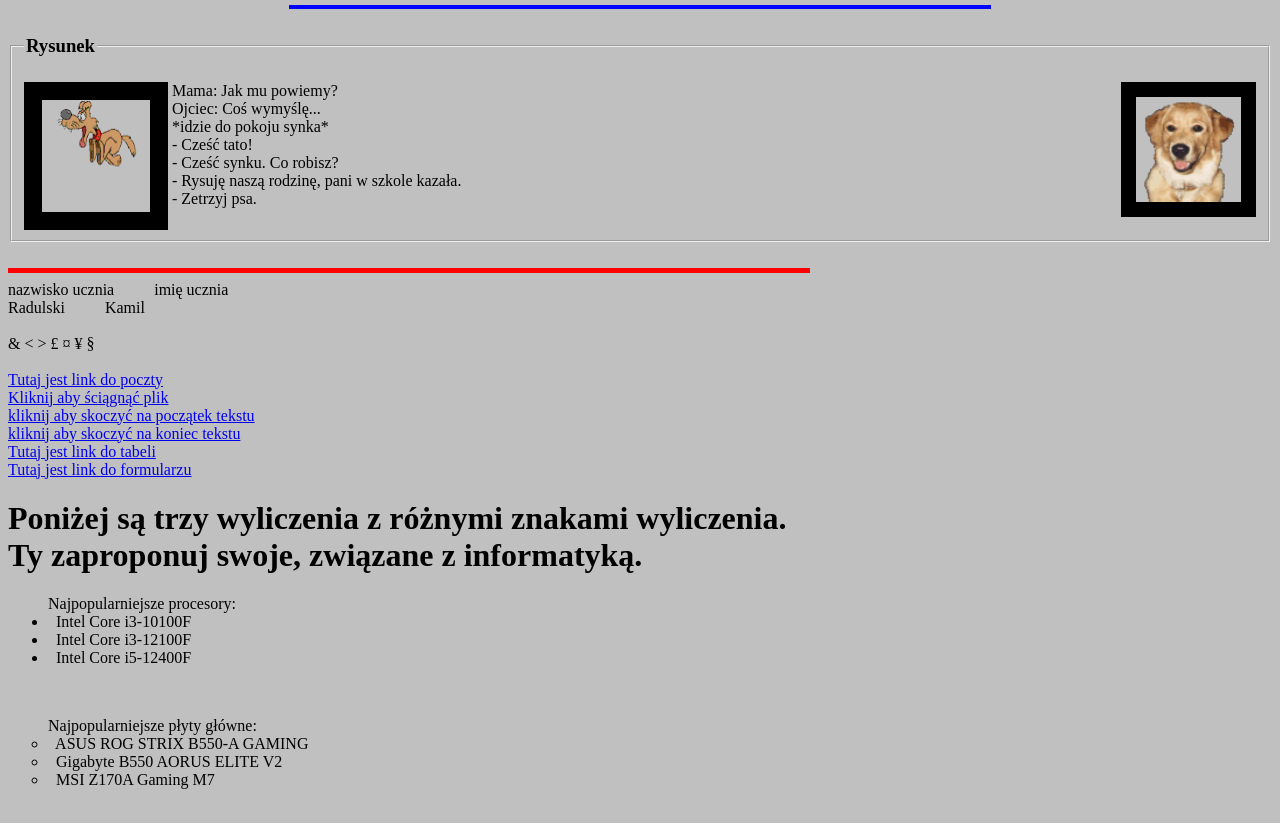
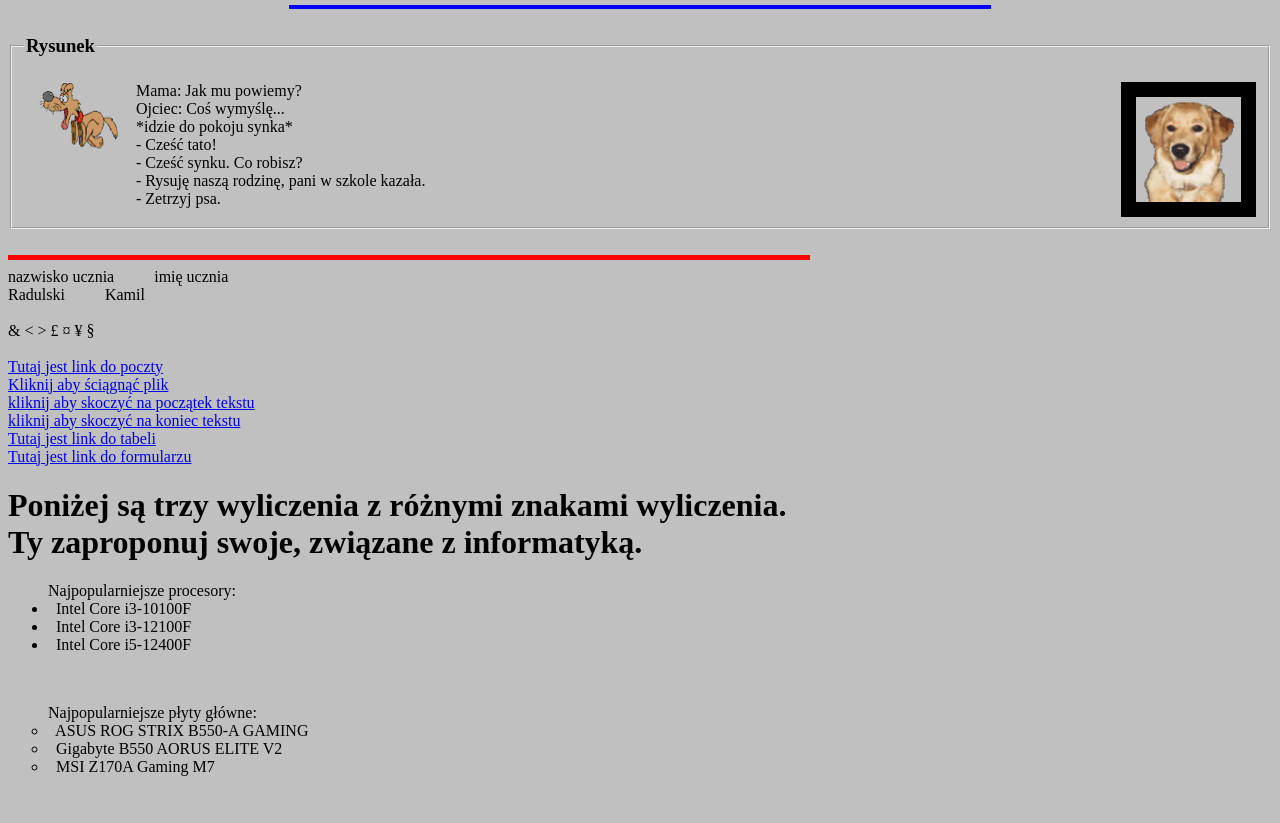
Before and after one commit to KamilRadulski/HTML-1, a plain HTML site: page index.html in a window 1280 px wide. Shown: the part 2737-3560 px from the top of the page. Drawn offline with Linux system fonts and the light colour scheme.

Commit message:
Add files via upload

```diff
--- a/index.html
+++ b/index.html
@@ -62,7 +62,7 @@
 <hr SIZE=4px WIDTH=700px COLOR=blue ALIGN=middle>
 <FIELDSET>
 	<LEGEND><h3 ALIGN=right>Rysunek</h3></LEGEND>
-	<img src="pies1.gif" align=left border=18 width=108 height=112 alt=grafika4-Radulski>
+	<img src="pies1.gif" align=left border=0 width=108 height=112 alt=grafika4-Radulski>
 	<img src="pies2.gif" align=right border=15 width=105 height=105 alt=grafika5-Radulski>
 	&nbspMama: Jak mu powiemy?<br>
 	&nbspOjciec: Coś wymyślę...<br>
```
